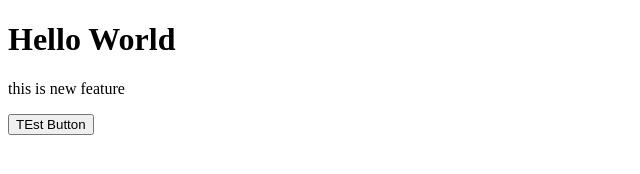
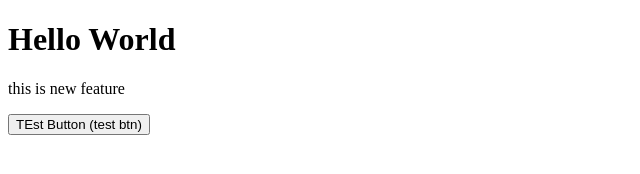
Before and after one commit to ChetanChauhan1997/localrepo, a plain HTML site: page index.html in a window 1280 px wide. Shown: the whole page, without its empty margins (0-640 px from the left). Drawn offline with Linux system fonts and the light colour scheme.

Commit message:
test btn on sameline

```diff
--- a/index.html
+++ b/index.html
@@ -11,7 +11,7 @@
     <h1>Hello World
     </h1>
     <p>this is new feature</p>
-    <button>TEst Button</button>
+    <button>TEst Button (test btn)</button>
 </body>
 
 </html>
```
